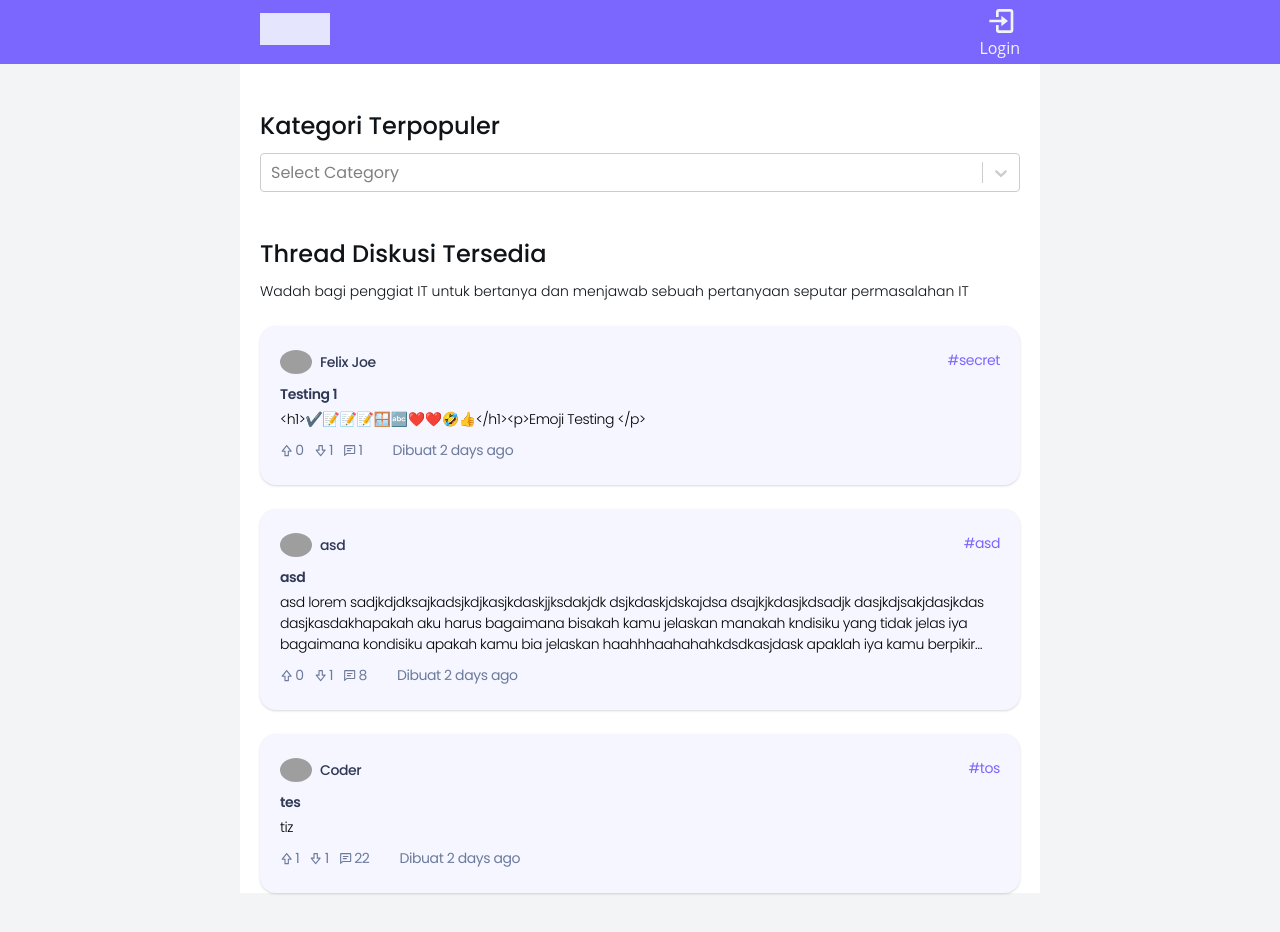
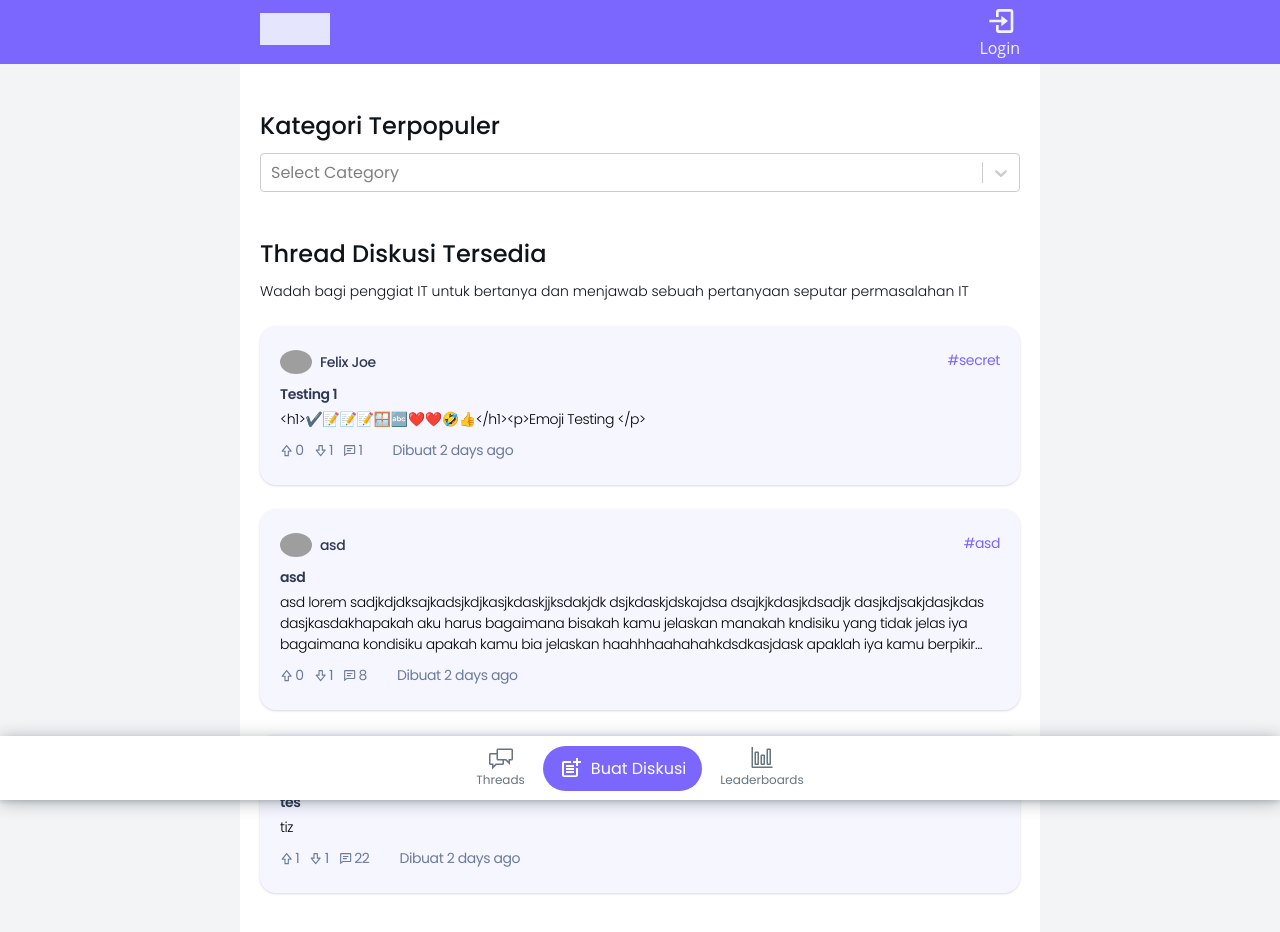
Before and after one commit to silvianaim02/DiscussIT, a React (Create React App) app: page / in a window 1280 px wide. Shown: the top 932 px of the page. Built offline with nearby package versions, Linux system fonts and the light colour scheme; grey boxes are pictures that could not be loaded.

Commit message:
add bottom nav

```diff
--- /dev/null
+++ b/src/components/BottomNavigation.js
@@ -0,0 +1,54 @@
+/** @format */
+
+import React from 'react';
+import { GoCommentDiscussion } from 'react-icons/go';
+import { VscGraph } from 'react-icons/vsc';
+import { MdPostAdd } from 'react-icons/md';
+import { Link } from 'react-router-dom';
+
+const authUser = 'ada';
+
+function BottomNavigation() {
+  if (authUser === null) {
+    return (
+      <div className="bottom-navigation__container">
+        <div className="app-container">
+          <div className="bottom-navigation">
+            <Link to="/" className="bottom-nav__button">
+              <GoCommentDiscussion className="bottom-nav__icon" />
+              <p>Threads</p>
+            </Link>
+            <Link to="/leaderboards" className="bottom-nav__button">
+              <VscGraph className="bottom-nav__icon" />
+              <p>Leaderboards</p>
+            </Link>
+          </div>
+        </div>
+      </div>
+    );
+  }
+  return (
+    <div className="bottom-navigation__container">
+      <div className="app-container">
+        <div className="bottom-navigation">
+          <Link to="/" className="bottom-nav__button">
+            <GoCommentDiscussion className="bottom-nav__icon" />
+            <p className="label">Threads</p>
+          </Link>
+          <Link to="add" className="bottom-nav__button">
+            <div className="create">
+              <MdPostAdd className="button-create__icon" />
+              <p>Buat Diskusi</p>
+            </div>
+          </Link>
+          <Link to="/leaderboards" className="bottom-nav__button">
+            <VscGraph className="bottom-nav__icon" />
+            <p className="label">Leaderboards</p>
+          </Link>
+        </div>
+      </div>
+    </div>
+  );
+}
+
+export default BottomNavigation;
--- a/src/pages/DetailPage.js
+++ b/src/pages/DetailPage.js
@@ -2,6 +2,7 @@
 
 import React, { useEffect } from 'react';
 import { useParams } from 'react-router-dom';
+import BottomNavigation from '../components/BottomNavigation';
 import Navigation from '../components/Navigation';
 import ThreadDetail from '../components/ThreadDetail';
 import { getIndexItemById } from '../utils';
@@ -38,6 +39,9 @@ function DetailPage() {
           <ThreadDetail {...threadDetail} />
         </section>
       </div>
+      <footer>
+        <BottomNavigation />
+      </footer>
     </div>
   );
 }
--- a/src/pages/HomePage.js
+++ b/src/pages/HomePage.js
@@ -1,6 +1,7 @@
 /** @format */
 
 import React, { useEffect } from 'react';
+import BottomNavigation from '../components/BottomNavigation';
 import CategorySelect from '../components/CategorySelect';
 import Navigation from '../components/Navigation';
 import ThreadList from '../components/ThreadList';
@@ -50,6 +51,9 @@ function HomePage() {
           {/* List Card */}
         </section>
       </div>
+      <footer>
+        <BottomNavigation />
+      </footer>
     </div>
   );
 }
--- a/src/pages/LeaderboardsPage.js
+++ b/src/pages/LeaderboardsPage.js
@@ -1,6 +1,7 @@
 /** @format */
 
 import React from 'react';
+import BottomNavigation from '../components/BottomNavigation';
 import LeaderboardsTable from '../components/LeaderboardsTable';
 import Navigation from '../components/Navigation';
 
@@ -16,6 +17,9 @@ function LeaderboardsPage() {
           <LeaderboardsTable />
         </div>
       </div>
+      <footer>
+        <BottomNavigation />
+      </footer>
     </div>
   );
 }
--- a/src/states/shared/action.js
+++ /dev/null
@@ -1,3 +0,0 @@
-/**
- * @TODO: Define all the actions (creator) that uses a combination of actions from various domain
- */
--- a/src/states/talkDetail/action.js
+++ /dev/null
@@ -1,3 +0,0 @@
-/**
- * @TODO: Define all the actions (creator) for the talkDetail state
- */
--- a/src/states/talkDetail/reducer.js
+++ /dev/null
@@ -1,3 +0,0 @@
-/**
- * @TODO: Define reducer for the talkDetail state
- */
--- a/src/states/talks/action.js
+++ /dev/null
@@ -1,3 +0,0 @@
-/**
- * @TODO: Define all the actions (creator) for the talks state
- */
--- a/src/states/talks/reducer.js
+++ /dev/null
@@ -1,3 +0,0 @@
-/**
- * @TODO: Define the reducer for the talks state
- */
--- a/src/styles/style.css
+++ b/src/styles/style.css
@@ -27,7 +27,7 @@ body {
 }
 
 .add-page {
-  padding: 108px 20px 0 20px;
+  padding: 108px 20px var(--nav-height) 20px;
   margin: 0 auto;
   background-color: white;
   min-height: 100vh;
@@ -111,14 +111,14 @@ body {
 }
 
 .home-page {
-  padding: 108px 20px 0 20px;
+  padding: 108px 20px var(--nav-height) 20px;
   margin: 0 auto;
   background-color: white;
   min-height: 100vh;
 }
 
 .leaderboards-page {
-  padding: 108px 20px 0 20px;
+  padding: 108px 20px var(--nav-height) 20px;
   margin: 0 auto;
   background-color: white;
   min-height: 100vh;
@@ -161,6 +161,23 @@ body {
   top: 0;
   width: 100%;
   z-index: 1000;
+}
+
+.bottom-navigation__container {
+  min-height: var(--nav-height);
+  background-color: white;
+  overflow: hidden;
+  position: fixed;
+  bottom: 0;
+  width: 100%;
+  z-index: 1000;
+  box-shadow: rgba(14, 30, 37, 0.12) 0px 2px 4px 0px,
+    rgba(14, 30, 37, 0.32) 0px 2px 16px 0px;
+}
+
+.bottom-nav__button {
+  display: flex;
+  flex-direction: column;
 }
 
 .card-list__info {
@@ -244,6 +261,9 @@ body {
   padding: 24px 20px;
   margin-bottom: 24px;
   box-shadow: inset 5px 0 0 0 rgba(0, 0, 0, 0.125);
+  /* display: flex;
+  flex-direction: column;
+  align-items: flex-start; */
 }
 
 .avatar-uname__container {
@@ -298,6 +318,7 @@ body {
   color: #000000;
   padding-top: 4px;
   word-wrap: break-word;
+  overflow: hidden;
 }
 
 .thread-item__category {
@@ -358,6 +379,55 @@ body {
   align-items: center;
   min-height: var(--nav-height);
   padding: 0 20px;
+}
+
+.bottom-navigation {
+  /* background-color: var(--gray-dark-color); */
+  margin: 0 auto;
+  display: flex;
+  align-items: center;
+  justify-content: center;
+  min-height: var(--nav-height);
+  gap: 18px;
+}
+
+.bottom-navigation .bottom-nav__button {
+  display: flex;
+  justify-items: center;
+  align-items: center;
+  text-decoration: none;
+}
+
+.bottom-nav__button .create {
+  display: flex;
+  justify-content: center;
+  align-items: center;
+  background: var(--accent-color);
+  color: white;
+  padding: 10px 16px;
+  border-radius: 26px;
+  gap: 8px;
+}
+
+.create p {
+  color: white;
+}
+
+.button-create__icon {
+  width: 24px;
+  height: 24px;
+}
+
+.bottom-navigation .bottom-nav__icon {
+  width: 24px;
+  height: 24px;
+  color: #66757f;
+}
+
+.bottom-navigation .label {
+  font-size: 12px;
+  text-decoration: none;
+  color: #66757f;
 }
 
 .navigation-container nav {
@@ -589,7 +659,7 @@ body {
 }
 
 .detail-page {
-  padding: 108px 20px 0 20px;
+  padding: 108px 20px var(--nav-height) 20px;
   margin: 0 auto;
   background-color: white;
   min-height: 100vh;
```
